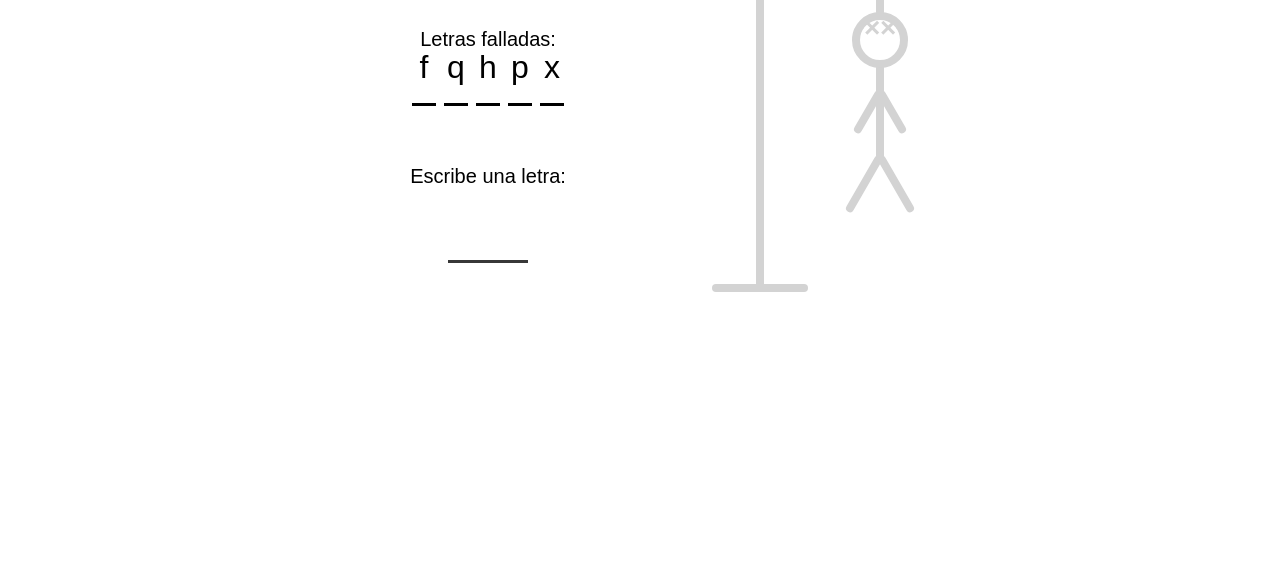
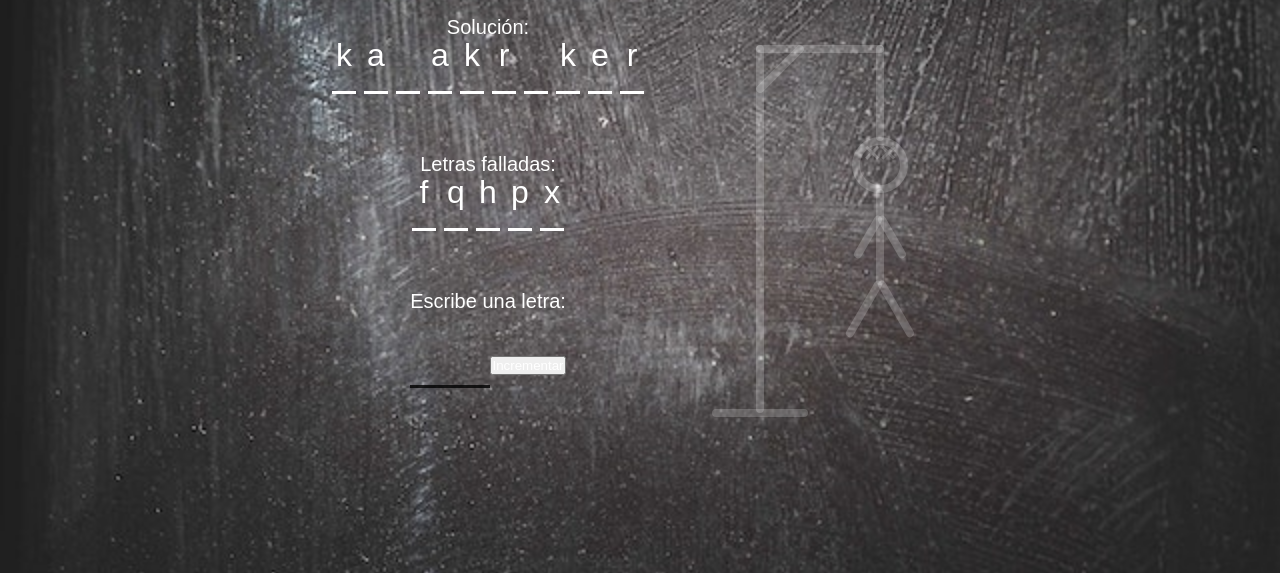
Before and after one commit to Adalab/promo-T-module-3-pair-9-sprint-1-hangman-game, a React app: page / in a window 1280 px wide. Shown: the part 227-800 px from the top of the page. Built offline with nearby package versions, Linux system fonts and the light colour scheme.

Commit message:
let numberOfErrors

```diff
--- a/src/components/App.js
+++ b/src/components/App.js
@@ -9,8 +9,14 @@ import '../styles/_form.scss';
 import '../styles/_footer.scss';
 import '../styles/_dummy.scss';
 import '../styles/_app.scss';
-
+import { useState } from 'react';
 function App() {
+  let [numberOfErrors, setErrors] = useState(0);
+  const handleClick = (ev) => {
+    ev.preventDefault();
+    setErrors (numberOfErrors + 1);
+    console.log (numberOfErrors);
+  }
   return (
     <div className="page">
       <header>
@@ -53,9 +59,10 @@ function App() {
               name="last-letter"
               id="last-letter"
             />
+            <input type='submit' value='Incrementar' onClick = {handleClick}></input>
           </form>
         </section>
-        <section className="dummy error-5">
+        <section className={`dummy error-${numberOfErrors}`}>
           <span className="error-13 eye"></span>
           <span className="error-12 eye"></span>
           <span className="error-11 line"></span>
--- a/src/styles/_app.scss
+++ b/src/styles/_app.scss
@@ -13,9 +13,13 @@
   padding: 2rem;
   width: 100%;
   min-height: 100vh;
- // background-image: url('../images/blackboard.jpg');
+  background-image: url('../images/pizarra.jpeg');
   background-size: cover;
   background-position: center center;
+  display: flex;
+  align-items: center;
+  justify-content: center;
+  flex-direction: column;
 }
 
 // MAIN
--- a/src/styles/_dummy.scss
+++ b/src/styles/_dummy.scss
@@ -1,5 +1,5 @@
-$dummyEnabledColor: lightgrey;
-$dummyDisabledColor: lightgrey;
+$dummyEnabledColor: white;
+$dummyDisabledColor: rgba(255, 255, 255, 0.2);
 $dummyTransitionTime: 1s;
 
 .dummy {
--- a/src/styles/_reset.scss
+++ b/src/styles/_reset.scss
@@ -11,4 +11,5 @@
   padding: 0;
   box-sizing: border-box;
   font-weight: normal;
+  color: white;
 }
```
Also changed, not shown: src/images/pizarra.jpeg (added), 5 other files.
